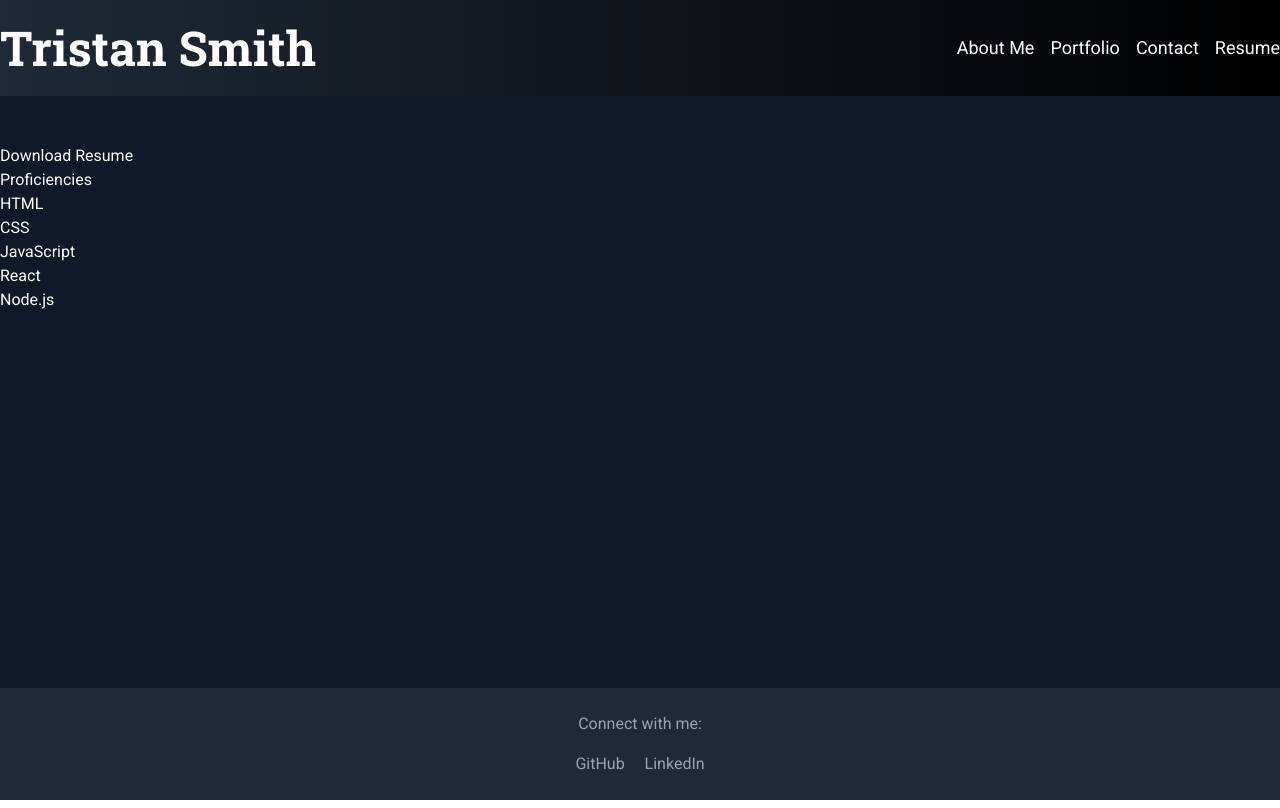
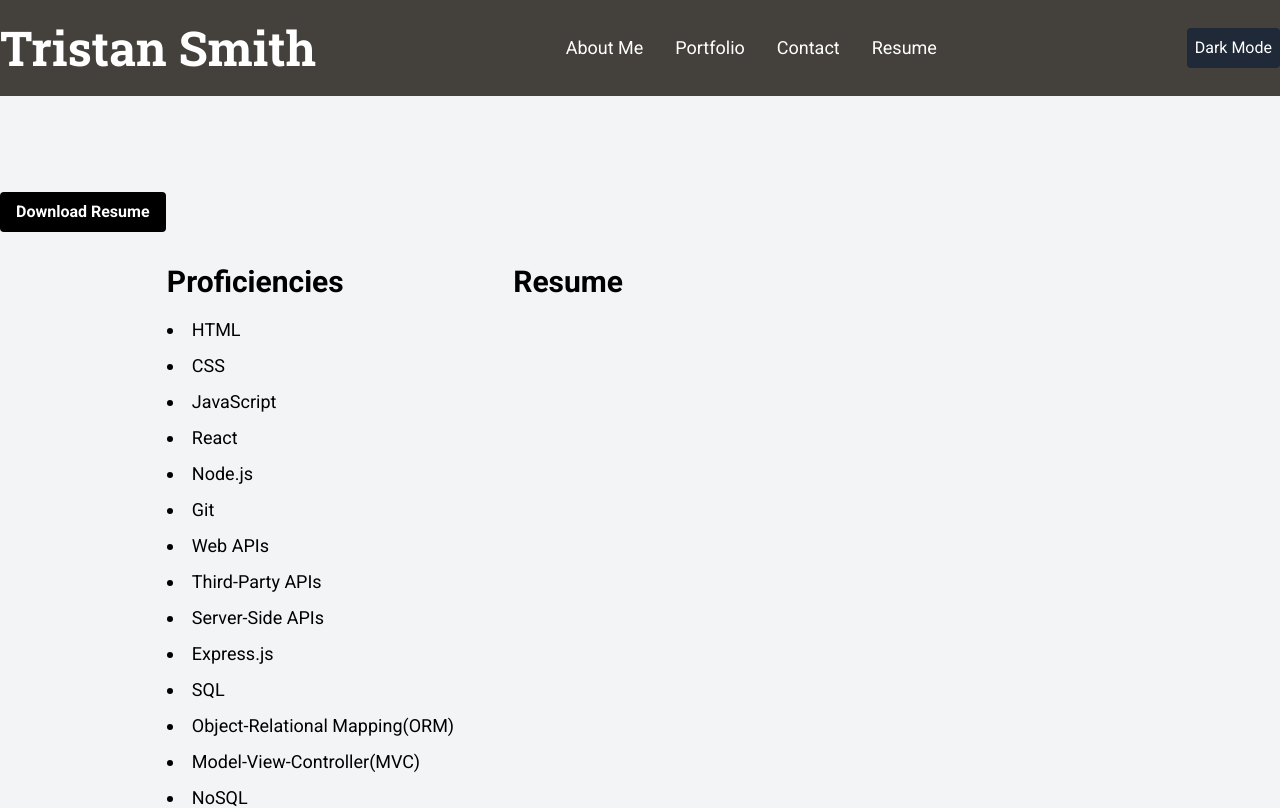
Before and after one commit to TristanSmith63/React-Portfolio, a React (Vite) app: page /resume in a window 1280 px wide. Shown: the top 808 px of the page. Built offline with nearby package versions, Linux system fonts and the light colour scheme.

Commit message:
finished project, styling and coding

```diff
--- a/package.json
+++ b/package.json
@@ -11,6 +11,7 @@
   },
   "dependencies": {
     "bootstrap": "^5.3.3",
+    "framer-motion": "^11.3.19",
     "react": "^18.3.1",
     "react-dom": "^18.3.1",
     "react-router-dom": "^6.25.1"
--- a/src/App.jsx
+++ b/src/App.jsx
@@ -1,41 +1,74 @@
 import { BrowserRouter as Router, Route, Routes, NavLink } from 'react-router-dom';
+import { motion } from 'framer-motion';
 import About from './components/About';
 import Portfolio from './components/Portfolio';
 import Contact from './components/Contact';
 import Resume from './components/Resume';
+import DarkModeToggle from './components/DarkModeToggle';
+
+const navLinkVariants = {
+  hover: {
+    scale: 1.1,
+    transition: {
+      yoyo: Infinity,
+    }
+  }
+};
+
+const aboutVariants = {
+  hidden: { opacity: 0, scale: 0.8 },
+  visible: { opacity: 1, scale: 1, transition: { duration: 0.5 } },
+};
 
 function App() {
   return (
     <Router>
-      <div className="bg-gray-900 text-white min-h-screen flex flex-col">
-        <header className="bg-gradient-to-r from-gray-800 to-black py-6">
-          <div className="container mx-auto text-center flex items-center justify-between">
-            <div className="flex items-center">
-              {/* <img src="/path/to/logo.png" alt="Logo" className="h-10 w-10 mr-4"/> */}
-              <h1 className='font-serif font-bold text-5xl'>Tristan Smith</h1>
+      <div className="bg-gray-100 text-black dark:bg-gray-900 dark:text-white min-h-screen flex flex-col">
+        {/* Header Section */}
+        <header className="bg-stone-700 py-6 dark:bg-gray-600">
+          <div className="container mx-auto text-center flex flex-col md:flex-row items-center justify-between">
+            <div className="flex items-center mb-4 md:mb-0">
+              <h1 className='font-serif font-bold text-3xl md:text-5xl text-white'>Tristan Smith</h1>
             </div>
-            <nav className='space-x-4'>
-              <NavLink to="/" end className="font-sans text-lg hover:text-gray-400 transition duration-300" activeClassName="text-blue-400">About Me</NavLink>
-              <NavLink to="/portfolio" className="font-sans text-lg hover:text-gray-400 transition duration-300" activeClassName="text-blue-400">Portfolio</NavLink>
-              <NavLink to="/contact" className="font-sans text-lg hover:text-gray-400 transition duration-300" activeClassName="text-blue-400">Contact</NavLink>
-              <NavLink to="/resume" className="font-sans text-lg hover:text-gray-400 transition duration-300" activeClassName="text-blue-400">Resume</NavLink>
+            <nav className='flex flex-col md:flex-row md:space-x-8 space-y-4 md:space-y-0'>
+              <NavLink to="/" end className="font-sans text-lg text-white hover:text-gray-300 transition duration-300" activeClassName="text-gray-300">
+                <motion.div variants={navLinkVariants} whileHover="hover">About Me</motion.div>
+              </NavLink>
+              <NavLink to="/portfolio" className="font-sans text-lg text-white hover:text-gray-300 transition duration-300" activeClassName="text-gray-300">
+                <motion.div variants={navLinkVariants} whileHover="hover">Portfolio</motion.div>
+              </NavLink>
+              <NavLink to="/contact" className="font-sans text-lg text-white hover:text-gray-300 transition duration-300" activeClassName="text-gray-300">
+                <motion.div variants={navLinkVariants} whileHover="hover">Contact</motion.div>
+              </NavLink>
+              <NavLink to="/resume" className="font-sans text-lg text-white hover:text-gray-300 transition duration-300" activeClassName="text-gray-300">
+                <motion.div variants={navLinkVariants} whileHover="hover">Resume</motion.div>
+              </NavLink>
             </nav>
+            <DarkModeToggle />
           </div>
         </header>
+
         <main className='container mx-auto py-12 flex-grow'>
           <Routes>
-            <Route path="/" element={<About />} />
+            <Route path="/" element={
+              <motion.div initial="hidden" animate="visible" variants={aboutVariants}>
+                <About />
+              </motion.div>
+            } />
             <Route path="/portfolio" element={<Portfolio />} />
             <Route path="/contact" element={<Contact />} />
             <Route path="/resume" element={<Resume />} />
           </Routes>
         </main>
-        <footer className="bg-gray-800 py-6">
+
+        {/* Footer Section */}
+        <footer className="bg-stone-700 py-6 dark:bg-gray-600">
           <div className="container mx-auto text-center">
-            <p className="font-sans text-gray-400 mb-4">Connect with me:</p>
+            <p className="font-sans text-gray-300 mb-4">Connect with me:</p>
             <div className="space-x-4">
-              <a href="https://github.com/TristanSmith63" className="text-gray-400 hover:text-white transition duration-300"><i className="fab fa-github"></i> GitHub</a>
-              <a href="https://www.linkedin.com/in/tristan-smith-26b09a302/" className="text-gray-400 hover:text-white transition duration-300"><i className="fab fa-linkedin"></i> LinkedIn</a>
+              <a href="https://github.com/TristanSmith63" className="text-gray-300 hover:text-white transition duration-300"><i className="fab fa-github"></i> GitHub</a>
+              <a href="https://www.linkedin.com/in/tristan-smith-26b09a302/" className="text-gray-300 hover:text-white transition duration-300"><i className="fab fa-linkedin"></i> LinkedIn</a>
+              <a href="https://twitter.com/yourprofile" className="text-gray-300 hover:text-white transition duration-300"><i className="fab fa-twitter"></i> Twitter</a>
             </div>
           </div>
         </footer>
--- a/src/components/About.jsx
+++ b/src/components/About.jsx
@@ -1,9 +1,11 @@
 /* eslint-disable react/no-unescaped-entities */
+
+
 function About() {
   return (
     <div className="flex flex-col md:flex-row items-center justify-center py-12">
-      <img src="src\assets\1721696873862.jpg" alt="Profile" className="rounded-full w-500 h-100 object-cover mb-6 md:mb-0 md:mr-6" />
-      <div className="bg-gray-800 p-6 rounded-lg shadow-lg text-left max-w-md">
+      <img src="src/assets/1721696873862.jpg" alt="Profile" className="rounded-full w-[700px] h-[700px] object-cover mb-6 md:mb-0 md:mr-6" />
+      <div className="bg-white dark:bg-gray-800 p-6 rounded-lg shadow-lg mb-10 text-2xl text-opacity-10">
         <p>
           Hi, I'm Tristan Smith, a passionate and driven Full Stack Web Developer. I thrive on creating innovative web applications and am constantly seeking new challenges to expand my skill set. Alongside my tech pursuits, I have a deep love for cars and enjoy the thrill of working on them in my spare time. Additionally, I've ventured into private chefing, where I get to explore my creativity and share my culinary skills with others. I'm outgoing, eager to learn, and always excited to tackle new opportunities. Let's connect and build something amazing together!
         </p>
--- a/src/components/Contact.jsx
+++ b/src/components/Contact.jsx
@@ -1,52 +1,27 @@
-import { useState } from 'react';
+import { motion } from 'framer-motion';
+
+const cardVariants = {
+  hidden: { opacity: 0, scale: 0.8 },
+  visible: { opacity: 1, scale: 1, transition: { duration: 0.5 } },
+};
 
 function Contact() {
-  const [formData, setFormData] = useState({ name: '', email: '', message: '' });
-  const [errors, setErrors] = useState({});
-
-  const handleChange = (e) => {
-    setFormData({ ...formData, [e.target.name]: e.target.value });
-  };
-
-  const validate = () => {
-    const newErrors = {};
-    if (!formData.name) newErrors.name = 'Name is required';
-    if (!formData.email) {
-      newErrors.email = 'Email is required';
-    } else if (!/\S+@\S+\.\S+/.test(formData.email)) {
-      newErrors.email = 'Email address is invalid';
-    }
-    if (!formData.message) newErrors.message = 'Message is required';
-    setErrors(newErrors);
-    return Object.keys(newErrors).length === 0;
-  };
-
-  const handleSubmit = (e) => {
-    e.preventDefault();
-    if (validate()) {
-      // Submit the form
-    }
-  };
-
   return (
-    <form onSubmit={handleSubmit} className="contact">
-      <div className="form-group">
-        <label>Name:</label>
-        <input type="text" name="name" className="form-control" value={formData.name} onChange={handleChange} onBlur={validate} />
-        {errors.name && <span className="text-danger">{errors.name}</span>}
-      </div>
-      <div className="form-group">
-        <label>Email:</label>
-        <input type="email" name="email" className="form-control" value={formData.email} onChange={handleChange} onBlur={validate} />
-        {errors.email && <span className="text-danger">{errors.email}</span>}
-      </div>
-      <div className="form-group">
-        <label>Message:</label>
-        <textarea name="message" className="form-control" value={formData.message} onChange={handleChange} onBlur={validate}></textarea>
-        {errors.message && <span className="text-danger">{errors.message}</span>}
-      </div>
-      <button type="submit" className="btn btn-primary">Submit</button>
-    </form>
+    <div className="container mx-auto py-12">
+      <h1 className="text-4xl font-bold mb-8 text-center">Contact Me</h1>
+      <motion.div className="bg-gradient-to-r from-gray-3000 to-gray-300 p-8 rounded-lg shadow-lg max-w-2xl mx-auto text-center" initial="hidden" animate="visible" variants={cardVariants}>
+        <p className="text-gray-400 mb-4 text-4xl">You can reach me at:</p>
+        <div className="mb-4">
+          <p className="text-lg text-black">Email: <a href="mailto:tristaaan633@outlook.com" className="text-gray-600 hover:text-black transition duration-300">tristaaan633@outlook.com</a></p>
+        </div>
+        <div className="mb-4">
+          <p className="text-lg text-black">GitHub: <a href="https://github.com/TristanSmith63" className="text-gray-600 hover:text-black transition duration-300">TristanSmith63</a></p>
+        </div>
+        <div className="mb-4">
+          <p className="text-lg text-black">LinkedIn: <a href="https://www.linkedin.com/in/tristan-smith-26b09a302/" className="text-gray-600 hover:text-black transition duration-300">Tristan Smith</a></p>
+        </div>
+      </motion.div>
+    </div>
   );
 }
 
--- /dev/null
+++ b/src/components/DarkModeToggle.jsx
@@ -0,0 +1,24 @@
+// src/components/DarkModeToggle.jsx
+import { useState, useEffect } from 'react';
+
+function DarkModeToggle() {
+  const [darkMode, setDarkMode] = useState(false);
+
+  useEffect(() => {
+    if (darkMode) {
+      document.documentElement.classList.add('dark');
+    } else {
+      document.documentElement.classList.remove('dark');
+    }
+  }, [darkMode]);
+
+  return (
+    <button
+      onClick={() => setDarkMode(!darkMode)}
+      className="p-2 bg-gray-800 text-white rounded">
+      {darkMode ? 'Light Mode' : 'Dark Mode'}
+    </button>
+  );
+}
+
+export default DarkModeToggle;
--- a/src/components/Portfolio.jsx
+++ b/src/components/Portfolio.jsx
@@ -1,3 +1,10 @@
+import { motion } from 'framer-motion';
+
+const cardVariants = {
+  hidden: { opacity: 0, scale: 0.8 },
+  visible: { opacity: 1, scale: 1, transition: { duration: 0.5 } },
+};
+
 function Portfolio() {
   const projects = [
     {
@@ -5,51 +12,51 @@ function Portfolio() {
       link: 'https://drive.google.com/file/d/1sBOHkemTt6AZLlZtSPckmV9kUoOHRx5X/view',
       repo: 'https://github.com/TristanSmith63/Social-Thoughts',
       description: 'This a link to a Google Drive video, here i am showing off my skills with NoSQL using MongoDB, Express.js and Mongoose ODM. I built a API for a social network web application where users can share their thoughts, react to friends thoughts and create a friend list.',
-      image: 'src\\assets\\socialthoughts.jpg'
+      image: '/src/assets/socialthoughts.jpg'
     },
     {
       title: 'EZChefApp',
       link: 'https://grawrb.github.io/EZChefsApp/',
       repo: 'https://github.com/Grawrb/EZChefsApp',
       description: 'EZChefApp! This is one of my first group projects i did. This project is demoing our newly acquired skills and knowledge to build a web application from scratch. With the team, we conceive and execute a design that solves a real-world problem by integrating data received from multiple server-side API.',
-      image: 'src\\assets\\EZCHEF.jpg'
+      image: '/src/assets/EZCHEF.jpg'
     },
     {
       title: 'Books And Booze',
       link: 'https://books-and-booze.onrender.com/',
       repo: 'https://github.com/TheKyleKirby/Books_and_Booze',
       description: 'books and booze! This was my second group project on my web development journey. This here my not actaully be deployed because of Render only allow you to deploy one database at a time and because of other projects ive had to deploy i had to take that one down. But in my mean time let me give you a explaination on what the app does. Me and the team designed and built an app using the MVC paradigm, created our own server-side API, added user authentication, and connect to a database. I had the luxury of being the group project manager on this project. As the manager i was incharge of delacating work and keeping the flow of the project.',
-      image: 'src\\assets\\booksandbooze.png'
+      image: '/src/assets/booksandbooze.png'
     },
     {
       title: 'Weather Dashboard',
       link: 'https://tristansmith63.github.io/Weather-Dashboard/',
       repo: 'https://github.com/TristanSmith63/Weather-Dashboard',
       description: 'This is my Weather dashboard app, here i am using the OpenWeather API and intergrating it into my own Weather Application that will run in the browser and feature dynamically updated HTML and CSS using the 5 Day Weather Forecast to retrieve weather data for cities.',
-      image: 'src\\assets\\weather.jpg'
+      image: '/src/assets/weather.jpg'
     },
     {
       title: 'My First Portfolio',
       link: 'https://tristansmith63.github.io/TristansPortfolio/',
       repo: 'https://github.com/TristanSmith63/TristansPortfolio',
       description: 'This probably isnt the most admireable project that i have because this my was my second assignment in the class, but i think its inportant to know where you came from and to be able to look at the progress that youve made. Even tho is isnt the most amazing project ive worked on i love coming back and looking at this.',
-      image: 'src\\assets\\Firstportfolio.png'
+      image: '/src/assets/Firstportfolio.png'
     },
     {
       title: 'Personal Blog',
       link: 'https://tristansmith63.github.io/personal-blog/',
       repo: 'https://github.com/TristanSmith63/personal-blog',
       description: 'My personal blog webpage, here you can express yourself in text form. I created a two-page website where users will input and view blog posts. It includes building a content form, dynamically rendering blog posts, and implementing a light/dark mode toggle. This is where i learned to gain practical JavaScript experience, exploring the Document Object Models power, and set the stage for more advanced tasks.',
-      image: 'src\\assets\\personalblog.jpg'
+      image: '/src/assets/personalblog.jpg'
     },
   ];
 
   return (
-    <div className="container mx-auto py-12">
+    <div className="container mx-auto py-12" id="portfolio">
       <h1 className="text-4xl font-bold mb-8 text-center">My Portfolio</h1>
-      <div className="grid grid-cols-1 md:grid-cols-2 lg:grid-cols-3 gap-8">
+      <motion.div className="grid grid-cols-1 md:grid-cols-2 lg:grid-cols-3 gap-8" initial="hidden" animate="visible" variants={{ visible: { transition: { staggerChildren: 0.2 } } }}>
         {projects.map((project, index) => (
-          <div key={index} className="bg-gray-800 p-6 rounded-lg shadow-lg">
+          <motion.div key={index} className="bg-white dark:bg-gray-800 p-6 rounded-lg shadow-lg" variants={cardVariants}>
             <img src={project.image} alt={project.title} className="rounded mb-4" />
             <h2 className="text-2xl font-semibold mb-2">{project.title}</h2>
             <p className="text-gray-400 mb-4">{project.description}</p>
@@ -59,9 +66,9 @@ function Portfolio() {
             <a href={project.repo} className="inline-block bg-gray-600 hover:bg-gray-700 text-white font-bold py-2 px-4 rounded transition duration-300">
               GitHub Repository
             </a>
-          </div>
+          </motion.div>
         ))}
-      </div>
+      </motion.div>
     </div>
   );
 }
--- a/src/components/Resume.jsx
+++ b/src/components/Resume.jsx
@@ -1,16 +1,48 @@
+import { motion } from 'framer-motion';
+
+const cardVariants = {
+  hidden: { opacity: 0, scale: 0.8 },
+  visible: { opacity: 1, scale: 1, transition: { duration: 0.5 } },
+};
+
 function Resume() {
   return (
-    <div className="resume">
-      <a href="path-to-your-resume.pdf" download className="btn btn-primary mb-4">Download Resume</a>
-      <h2>Proficiencies</h2>
-      <ul className="list-group">
-        <li className="list-group-item">HTML</li>
-        <li className="list-group-item">CSS</li>
-        <li className="list-group-item">JavaScript</li>
-        <li className="list-group-item">React</li>
-        <li className="list-group-item">Node.js</li>
-        {/* add more proficiencies */}
-      </ul>
+    <div className="container mx-auto py-12">
+      <a href="src/assets/Tristan-Smith.pdf" download className="bg-black hover:bg-gray-600 text-white font-bold py-2 px-4 rounded mb-8 inline-block transition duration-300">
+        Download Resume
+      </a>
+      <div className="flex flex-col md:flex-row items-start md:justify-center">
+        <motion.div className="md:mr-8" initial="hidden" animate="visible" variants={cardVariants}>
+          <h2 className="text-3xl font-bold mb-4">Proficiencies</h2>
+          <ul className="list-disc list-inside">
+            <li className="mb-2 text-lg text-black">HTML</li>
+            <li className="mb-2 text-lg text-black">CSS</li>
+            <li className="mb-2 text-lg text-black">JavaScript</li>
+            <li className="mb-2 text-lg text-black">React</li>
+            <li className="mb-2 text-lg text-black">Node.js</li>
+            <li className="mb-2 text-lg text-black">Git</li>
+            <li className="mb-2 text-lg text-black">Web APIs</li>
+            <li className="mb-2 text-lg text-black">Third-Party APIs</li>
+            <li className="mb-2 text-lg text-black">Server-Side APIs</li>
+            <li className="mb-2 text-lg text-black">Express.js</li>
+            <li className="mb-2 text-lg text-black">SQL</li>
+            <li className="mb-2 text-lg text-black">Object-Relational Mapping(ORM)</li>
+            <li className="mb-2 text-lg text-black">Model-View-Controller(MVC)</li>
+            <li className="mb-2 text-lg text-black">NoSQL</li>
+            <li className="mb-2 text-lg text-black">Progressive Web Applications(PWA)</li>
+            <li className="mb-2 text-lg text-black">MERN</li>
+            <li className="mb-2 text-lg text-black">State</li>
+          </ul>
+        </motion.div>
+        <motion.div className="flex-shrink-0" initial="hidden" animate="visible" variants={cardVariants}>
+          <h2 className="text-3xl font-bold mb-4 mt-8 md:mt-0">Resume</h2>
+          <iframe
+            src="src/assets/Tristan-Smith.pdf"
+            className="w-full md:w-[600px] h-[800px] border-none"
+            title="Resume"
+          ></iframe>
+        </motion.div>
+      </div>
     </div>
   );
 }
--- a/tailwind.config.js
+++ b/tailwind.config.js
@@ -4,11 +4,14 @@ export default {
     "./index.html",
     "./src/**/*.{js,ts,jsx,tsx}",
   ],
+  darkMode: 'class',
   theme: {
-    extend: {fontFamily: {
-      sans: ['Roboto', 'sans-serif'],
-      serif: ['Roboto Slab', 'serif'],
-    },},
+    extend: {
+      fontFamily: {
+        sans: ['Roboto', 'sans-serif'],
+        serif: ['Roboto Slab', 'serif'],
+      },
+    },
   },
   plugins: [],
 }
```
Also changed, not shown: src/index.css (line endings or trailing spaces), 2 other files (tests, documents, lock files or other folders).
